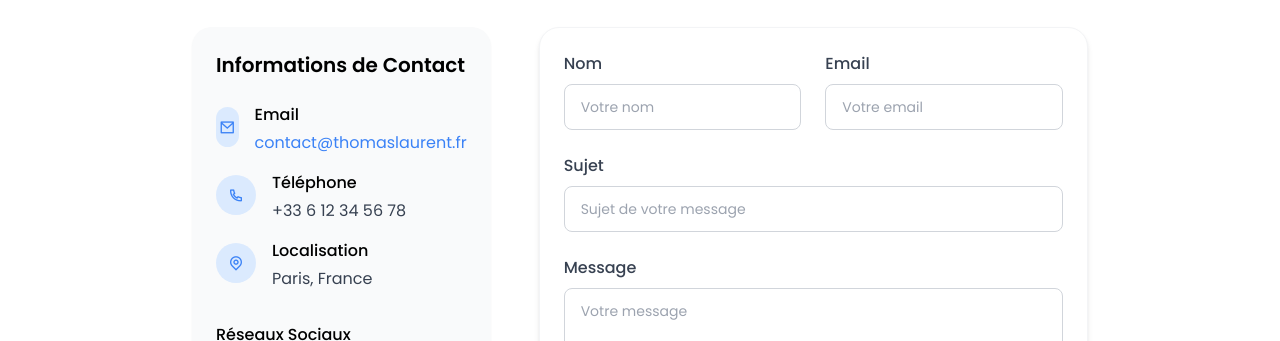
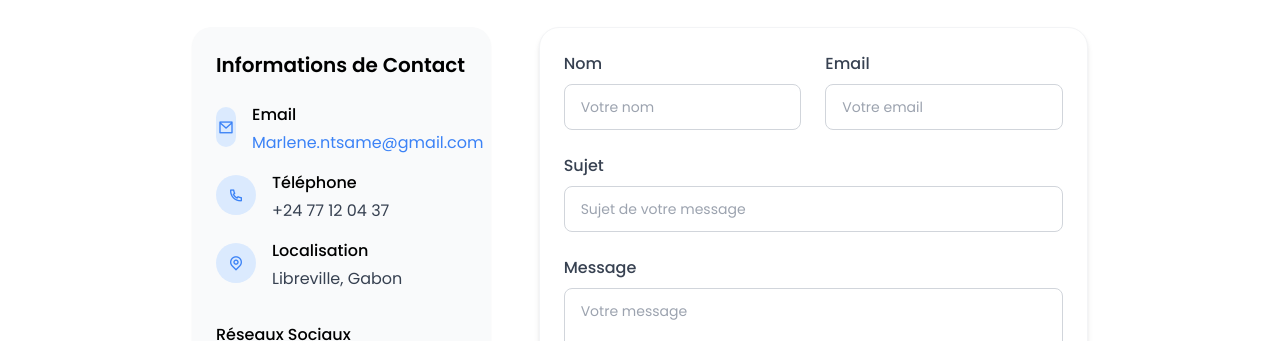
Before and after one commit to Melina318/Meli-Portf, a plain HTML site: page index.html in a window 1280 px wide. Shown: the part 6020-6361 px from the top of the page. Drawn offline with nearby package versions, Linux system fonts and the light colour scheme.

Commit message:
adjust contact

```diff
--- a/index.html
+++ b/index.html
@@ -839,7 +839,7 @@ Découvrez des services adaptés à vos ambitions.</p>
 </div>
 <div>
 <h4 class="font-medium mb-1">Email</h4>
-<a href="mailto:contact@thomaslaurent.fr" class="text-primary hover:underline">contact@thomaslaurent.fr</a>
+<a href="mailto:contact@thomaslaurent.fr" class="text-primary hover:underline">Marlene.ntsame@gmail.com</a>
 </div>
 </div>
 <div class="flex items-start">
@@ -850,7 +850,7 @@ Découvrez des services adaptés à vos ambitions.</p>
 </div>
 <div>
 <h4 class="font-medium mb-1">Téléphone</h4>
-<a href="tel:+33612345678" class="text-gray-700 hover:text-primary">+33 6 12 34 56 78</a>
+<a href="tel:+2407120437" class="text-gray-700 hover:text-primary">+24 77 12 04 37</a>
 </div>
 </div>
 <div class="flex items-start">
@@ -861,7 +861,7 @@ Découvrez des services adaptés à vos ambitions.</p>
 </div>
 <div>
 <h4 class="font-medium mb-1">Localisation</h4>
-<p class="text-gray-700">Paris, France</p>
+<p class="text-gray-700">Libreville, Gabon</p>
 </div>
 </div>
 </div>
```
